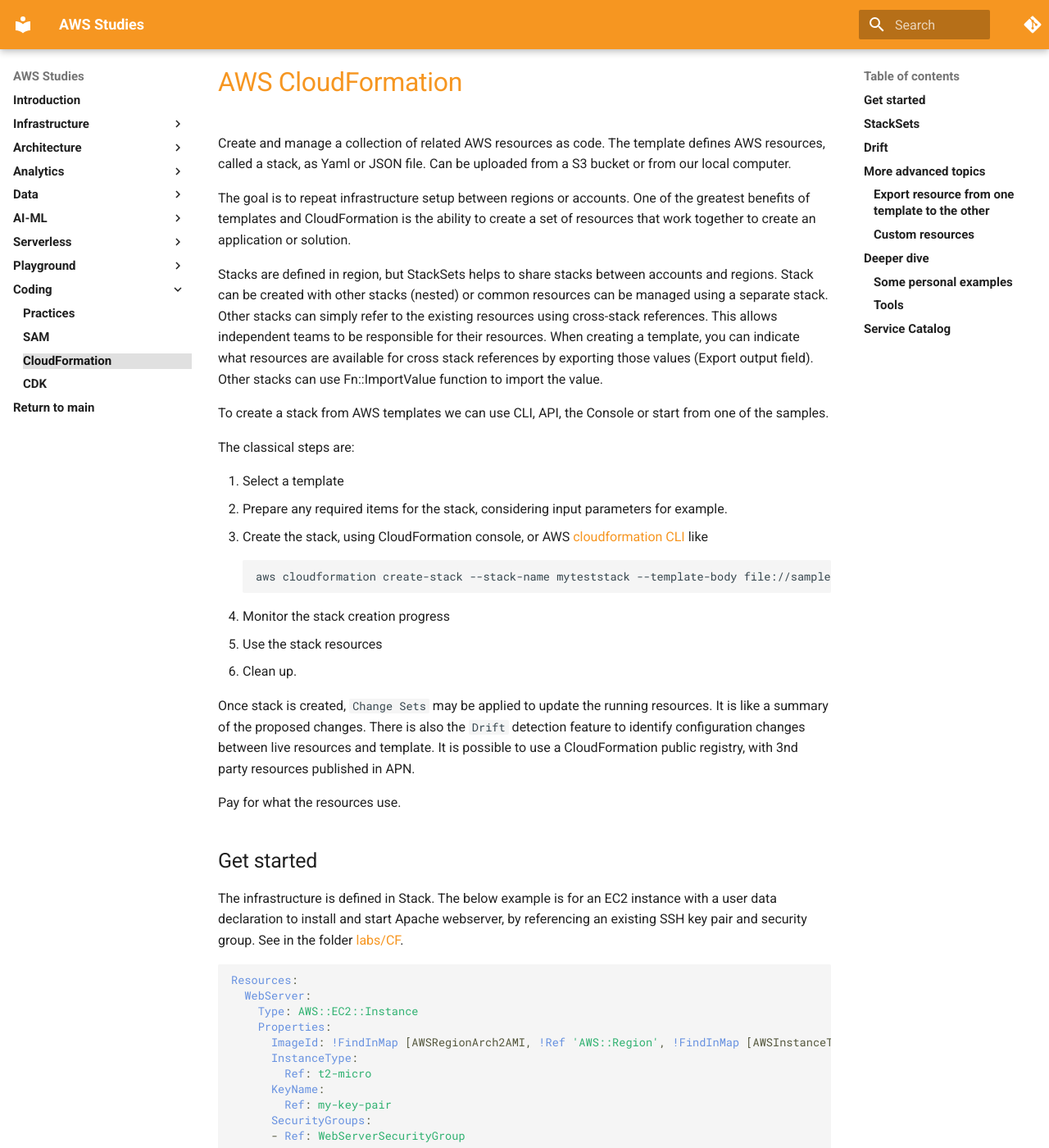
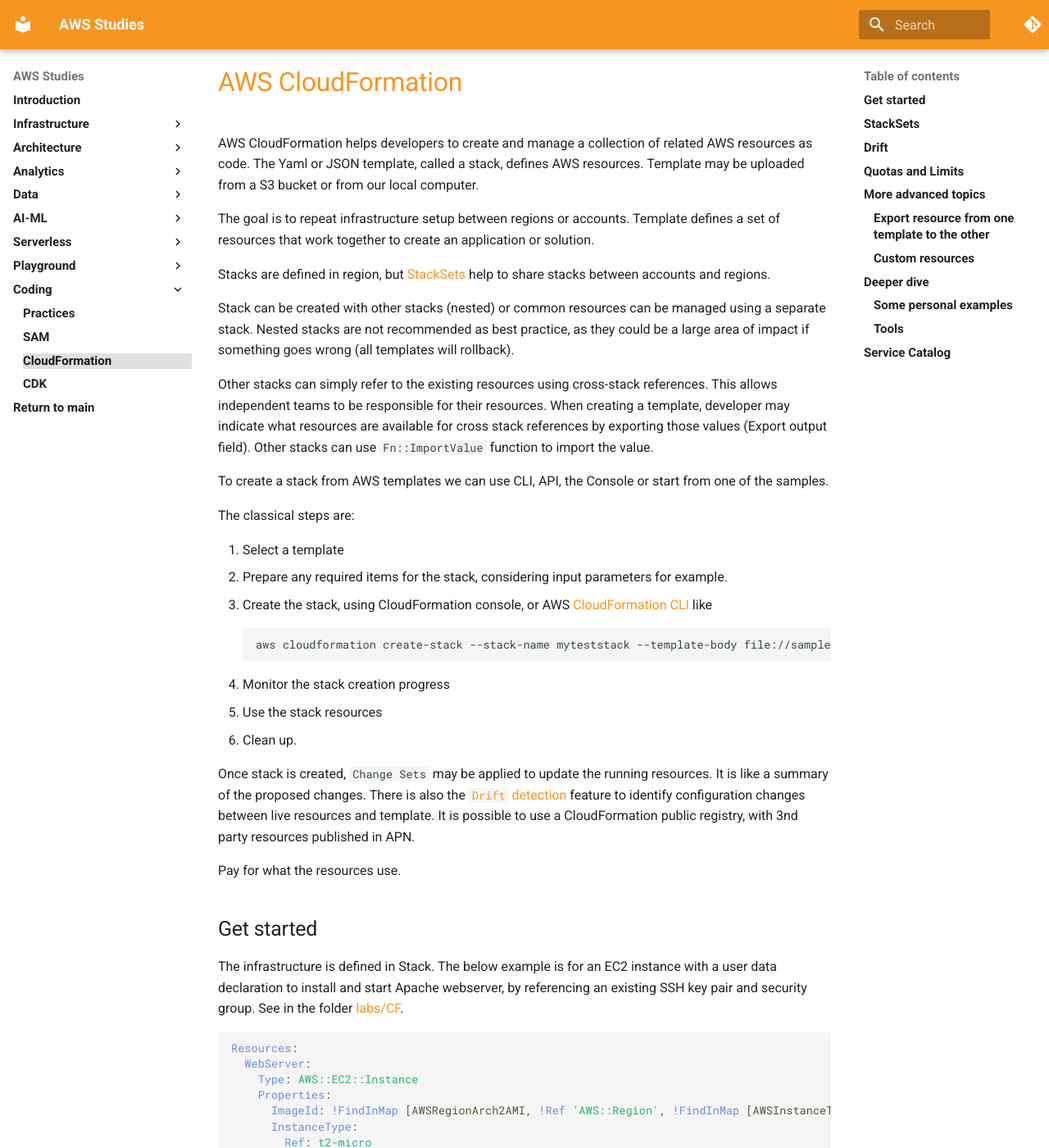
Before and after one commit to jbcodeforce/yarfba, an MkDocs documentation site: the page built from docs/coding/cloudFormation.md, in a window 1280 px wide and 1400 px high. Shown: the whole window at 82% size. Built offline with MkDocs 1.6.1 and Material for MkDocs 9.7.7, drawn with Linux system fonts in a browser that asks for light colours; comment, search, counter and statistics services are not loaded; some of the changed text lies outside the part shown.

Commit message:
clean cloud formation

````diff
--- a/docs/coding/cloudFormation.md
+++ b/docs/coding/cloudFormation.md
@@ -1,11 +1,14 @@
 # [AWS CloudFormation](https://docs.aws.amazon.com/cloudformation/index.html)
 
-Create and manage a collection of related AWS resources as code. The template defines AWS resources, called a stack, as Yaml or JSON file. Can be uploaded from a S3 bucket or from our local computer.
+AWS CloudFormation helps developers to create and manage a collection of related AWS resources as code. The Yaml or JSON template, called a stack, defines AWS resources. Template may be uploaded from a S3 bucket or from our local computer.
 
-The goal is to repeat infrastructure setup between regions or accounts. One of the greatest benefits of templates and CloudFormation is the ability to create a set of resources that work together to create an application or solution.
+The goal is to repeat infrastructure setup between regions or accounts. Template defines a set of resources that work together to create an application or solution.
 
-Stacks are defined in region, but StackSets helps to share stacks between accounts and regions.
-Stack can be created with other stacks (nested) or common resources can be managed using a separate stack. Other stacks can simply refer to the existing resources using cross-stack references. This allows independent teams to be responsible for their resources. When creating a template, you can indicate what resources are available for cross stack references by exporting those values (Export output field). Other stacks can use Fn::ImportValue function to import the value.
+Stacks are defined in region, but [StackSets](#stacksets) help to share stacks between accounts and regions.
+
+Stack can be created with other stacks (nested) or common resources can be managed using a separate stack. Nested stacks are not recommended as best practice, as they could be a large area of impact if something goes wrong (all templates will rollback).
+
+Other stacks can simply refer to the existing resources using cross-stack references. This allows independent teams to be responsible for their resources. When creating a template, developer may indicate what resources are available for cross stack references by exporting those values (Export output field). Other stacks can use `Fn::ImportValue` function to import the value.
 
 To create a stack from AWS templates we can use CLI, API, the Console or start from one of the samples.
 
@@ -13,17 +16,17 @@
 
 1. Select a template
 1. Prepare any required items for the stack, considering input parameters for example.
-1. Create the stack, using CloudFormation console, or AWS [cloudformation CLI](https://awscli.amazonaws.com/v2/documentation/api/latest/reference/cloudformation/index.html#cli-aws-cloudformation) like
+1. Create the stack, using CloudFormation console, or AWS [CloudFormation CLI](https://awscli.amazonaws.com/v2/documentation/api/latest/reference/cloudformation/index.html#cli-aws-cloudformation) like
 
     ```sh
-    aws cloudformation create-stack --stack-name myteststack --template-body file://sampletemplate.json --parameters ParameterKey=KeyPairName,ParameterValue=TestKey
+    aws cloudformation create-stack --stack-name myteststack --template-body file://sampletemplate.yaml --parameters ParameterKey=KeyPairName,ParameterValue=TestKey
     ```
 
 1. Monitor the stack creation progress
 1. Use the stack resources
 1. Clean up.
 
-Once stack is created, `Change Sets` may be applied to update the running resources. It is like a summary of the proposed changes. There is also the `Drift` detection feature to identify configuration changes between live resources and template.
+Once stack is created, `Change Sets` may be applied to update the running resources. It is like a summary of the proposed changes. There is also the [`Drift` detection](#drift) feature to identify configuration changes between live resources and template.
 It is possible to use a CloudFormation public registry, with 3nd party resources published in APN.
 
 Pay for what the resources use.
@@ -117,6 +120,14 @@
 ## Drift
 
 Evaluate all resources that may have changed by admin console, and that will be reversed back to cloud formation template settings.
+
+## Quotas and Limits
+
+There are quotas to consider per account, when authoring templates and creating stacks.
+The relevant product documentation are [AWS CloudFormation endpoints and quotas](https://docs.aws.amazon.com/general/latest/gr/cfn.html) and [](https://docs.aws.amazon.com/AWSCloudFormation/latest/UserGuide/cloudformation-limits.html).
+
+* The number of stack per account, per region is 2000 as a soft limit.
+* StackSet is limited to 1000 per account.
 
 ## More advanced topics
 
````
Also changed, not shown: other parts of docs/coding/cloudFormation.md (+1 -1 lines), docs/ai-ml/q.md (+10 -2 lines), docs/coding/sam.md (+17 -11 lines).
